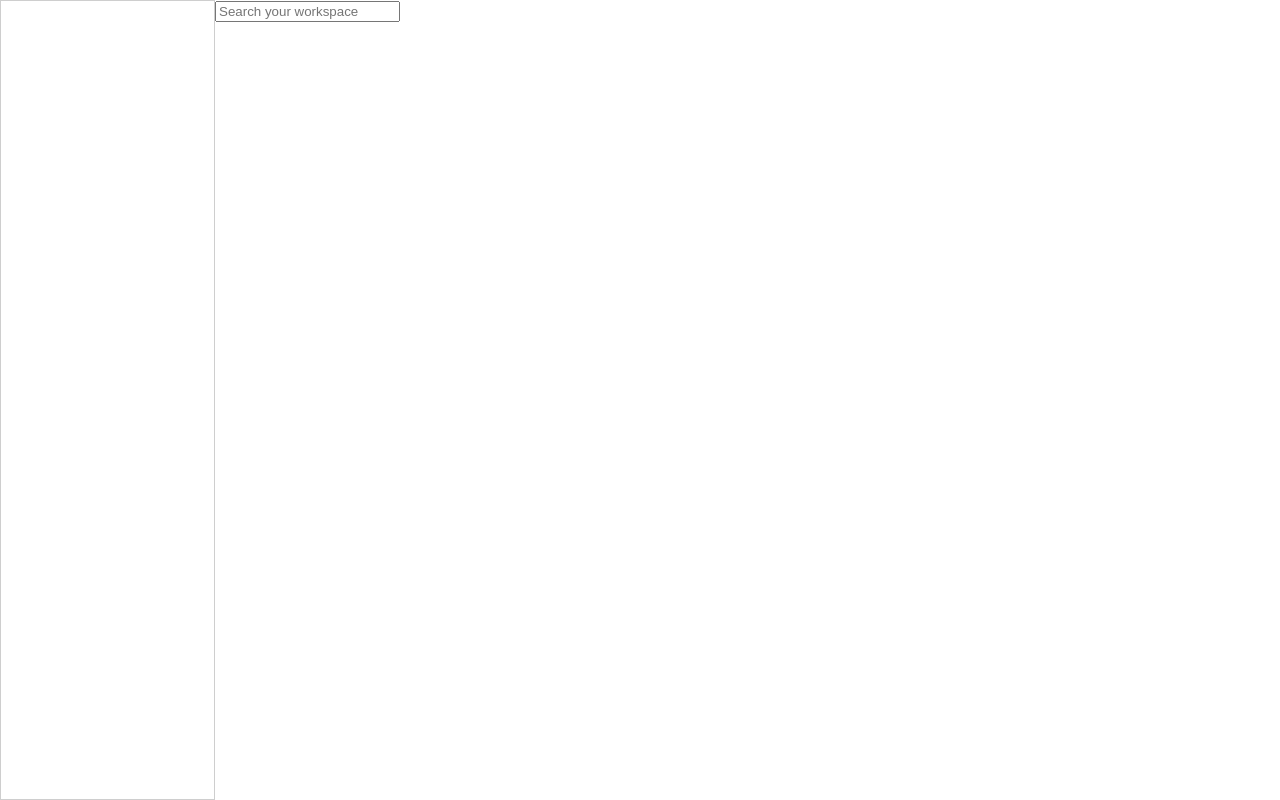
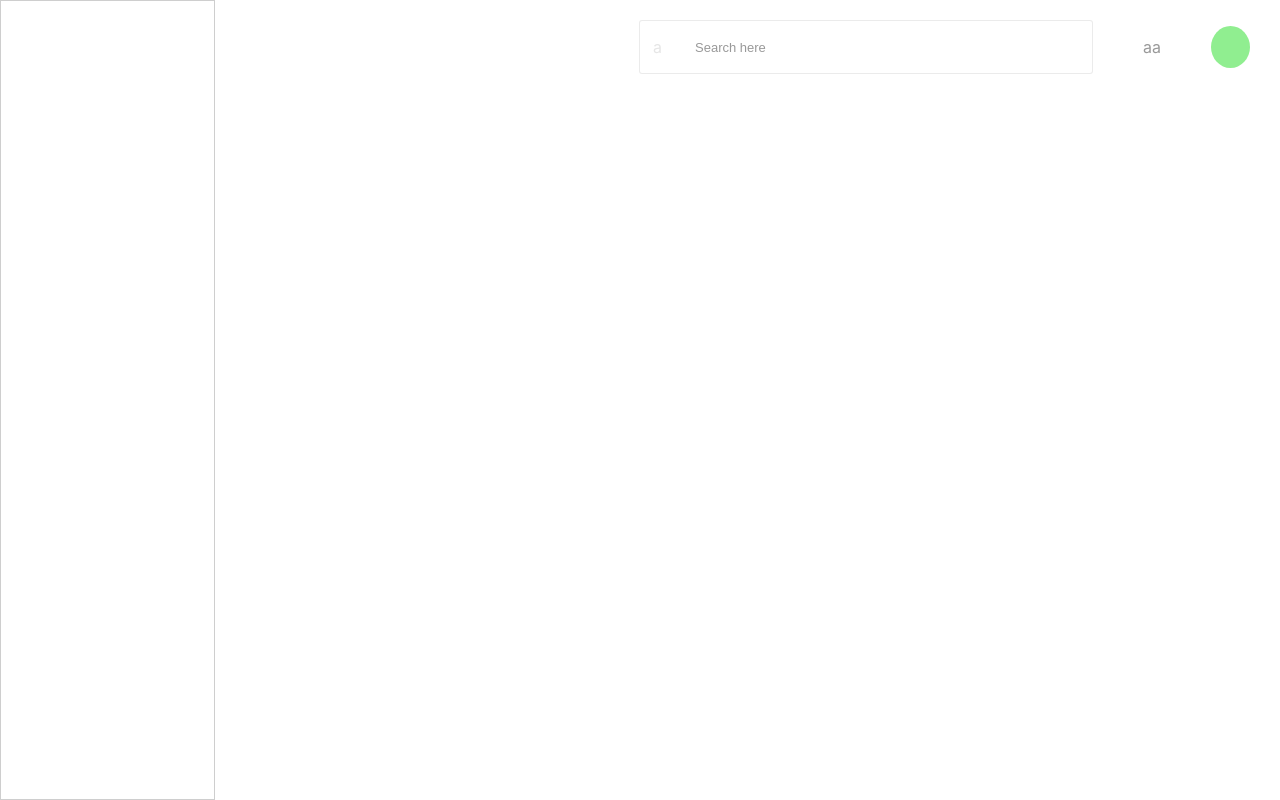
Before and after one commit to zurichat/zc_plugin_noticeboard, a React (Create React App) app in the folder frontend/: page / in a window 1280 px wide. Built offline with nearby package versions, Linux system fonts and the light colour scheme.

Commit message:
#237 Styling the main header

```diff
--- a/frontend/src/components/Header/Header.css
+++ b/frontend/src/components/Header/Header.css
@@ -1,6 +1,84 @@
+*,*::before,
+*::after {
+  box-sizing: border-box;
+}
+
+html {
+  font-size: 16px;
+}
+
 .header {
-  flex: 1;
-  border-bottom: 1px solid #cecece;
-  border-top: 1px solid #cecece;
-  height: 60px;
+  width: 100%;
+  display: flex;
+  justify-content: flex-end;
+  align-items: center;
+  padding-top: 20px;
+  padding-right: 30px;
 }
+
+.header__wraps {
+  display: grid;
+  grid-template-columns: repeat(3, auto);
+  grid-column-gap: 50px;
+  align-items: center;
+}
+
+.header__form {
+  width: 454px;
+  height: 54px;
+  position: relative;
+  padding: 12px 13px;
+  border: 0.8px solid rgba(153, 153, 153, 0.2);
+  background: rgba(255, 255, 255, 0.4);
+  border-radius: 3px;
+  display: flex;
+  align-items: center;
+  justify-content: center;
+
+}
+
+.header__form p {
+  position: absolute;
+  top: 0;
+  left: 13px;
+  display: flex;
+  justify-content: center;
+  align-items: center;
+}
+
+.header__form-input {
+  width: calc(100% - 40px);
+  height: 100%;
+  border: 0px;
+  outline: none;
+  font-style: normal;
+  font-weight: normal;
+  font-size: 0.8125rem;
+  line-height: 15px;
+  color: #000;
+}
+
+.header__form-input::placeholder {
+  font-style: normal;
+  font-weight: normal;
+  font-size: 0.8125rem;
+  line-height: 15px;
+  color: #999999;
+  padding-left: 20px;
+}
+
+.header__profile {
+  height: 42px;
+  width: 39px;
+  background-color: lightgreen;
+  border-radius: 50%;
+  border: 1px solid transparent;
+
+}
+.header__settings{
+ color: #999999
+}
+
+.header__search-icon{
+  color: #E6E6E6;
+}
--- a/frontend/src/components/Header/Header.jsx
+++ b/frontend/src/components/Header/Header.jsx
@@ -1,25 +1,29 @@
-import React from 'react'
+import React from "react";
 
-import "./Header.css"
+import "./Header.css";
 
 const Header = () => {
     return (
-        <header claassName='header'>
-            <div className='header__left-container'>
-                <form className='header__form'>
-                    <input className='header__form-input' type='text' placeholder='Search your workspace' />
-                </form>
-            </div>
-            <div className='header__right-container'>
-                <div className='header__settings'>
-                    <img className='header__setiings-icon' src='' />
-                </div>
-                <div className='header__profile'>
-                    <img className='header__profile-image' src='' />
-                </div>
+        <header className="header">
+            <div className="header__wraps">
+                    <form className="header__form">
+                        <input
+                            className="header__form-input"
+                            type="text"
+                            placeholder="Search here"
+                        />
+                        <p className="header__search-icon">a</p>
+                    </form>
+                    <div className="header__settings">
+                        <p>aa</p>
+                        {/* <img className="header__setiings-icon" src="" /> */}
+                    </div>
+                    <div className="header__profile">
+                        {/* <img className="header__profile-image" src="" /> */}
+                    </div>
             </div>
         </header>
-    )
-}
+    );
+};
 
-export default Header
+export default Header;
```
Also changed, not shown: 2 other files (tests, documents, lock files or other folders).
